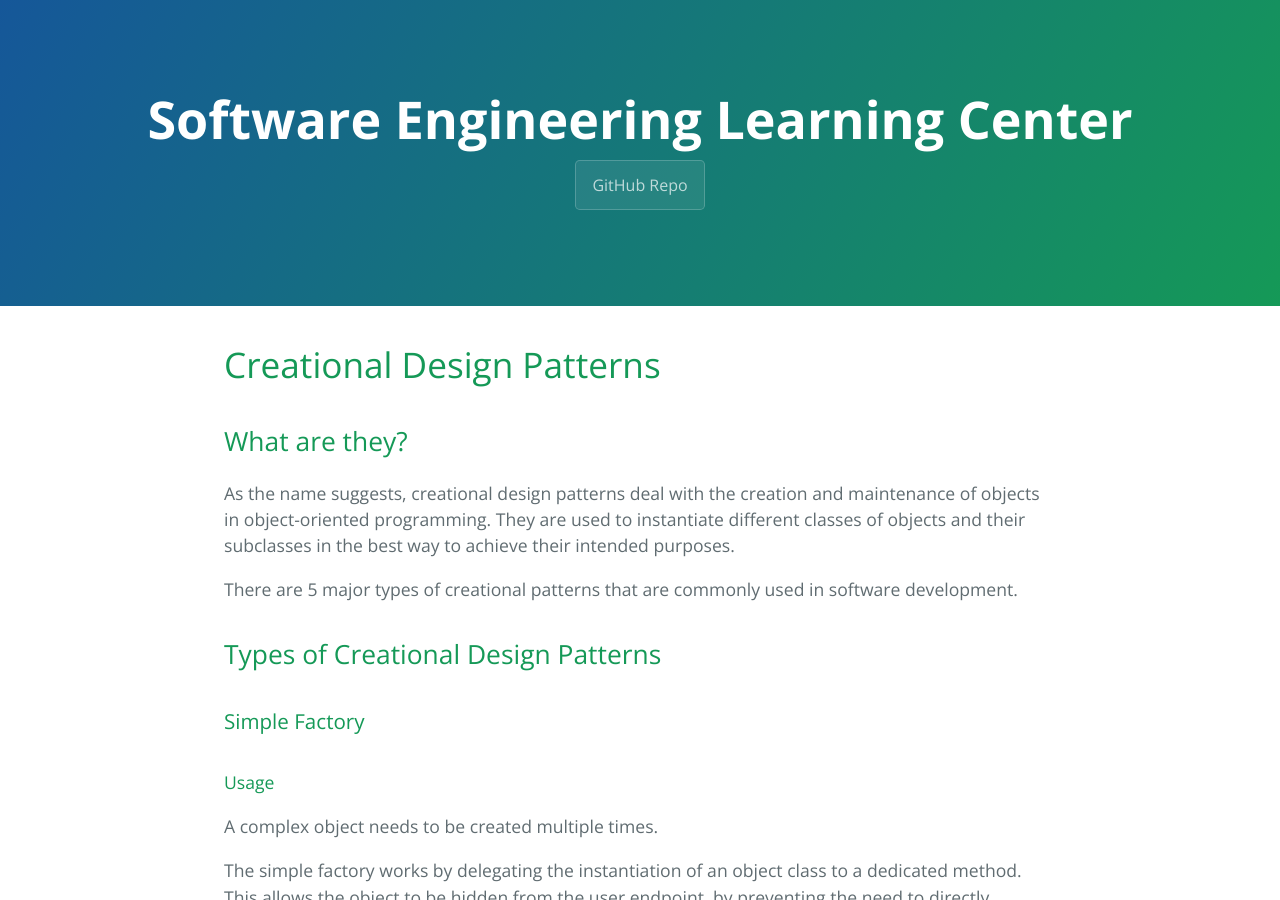
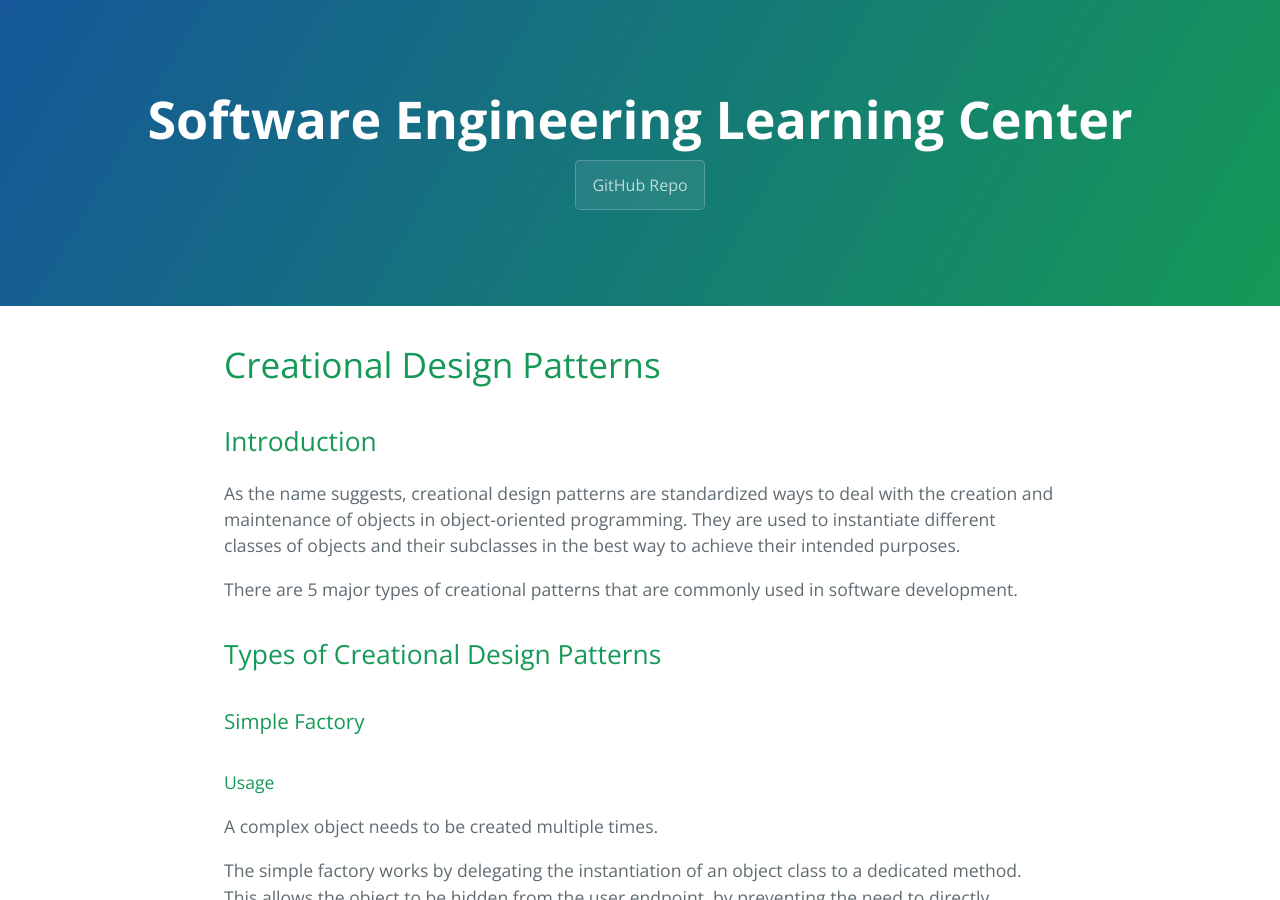
Before and after one commit to learning-software-engineering/learning-software-engineering.github.io, a Jekyll site: the page built from Topics/System_Design/DesignPatterns/Creational_Design_Patterns.md, in a window 1280 px wide and 900 px high. Built offline with Jekyll 4.4.1, drawn with Linux system fonts in a browser that asks for light colours; our own code applies the rules of GitHub Pages for plain Markdown files.

Commit message:
slightly adjusted intro

```diff
--- a/Topics/System_Design/DesignPatterns/Creational_Design_Patterns.md
+++ b/Topics/System_Design/DesignPatterns/Creational_Design_Patterns.md
@@ -1,8 +1,8 @@
 # Creational Design Patterns
 
-## What are they?
+## Introduction
 
-As the name suggests, creational design patterns deal with the creation and maintenance of objects in object-oriented programming. They are used to instantiate different classes of objects and their subclasses in the best way to achieve their intended purposes.
+As the name suggests, creational design patterns are standardized ways to deal with the creation and maintenance of objects in object-oriented programming. They are used to instantiate different classes of objects and their subclasses in the best way to achieve their intended purposes.
 
 There are 5 major types of creational patterns that are commonly used in software development.
 
```
